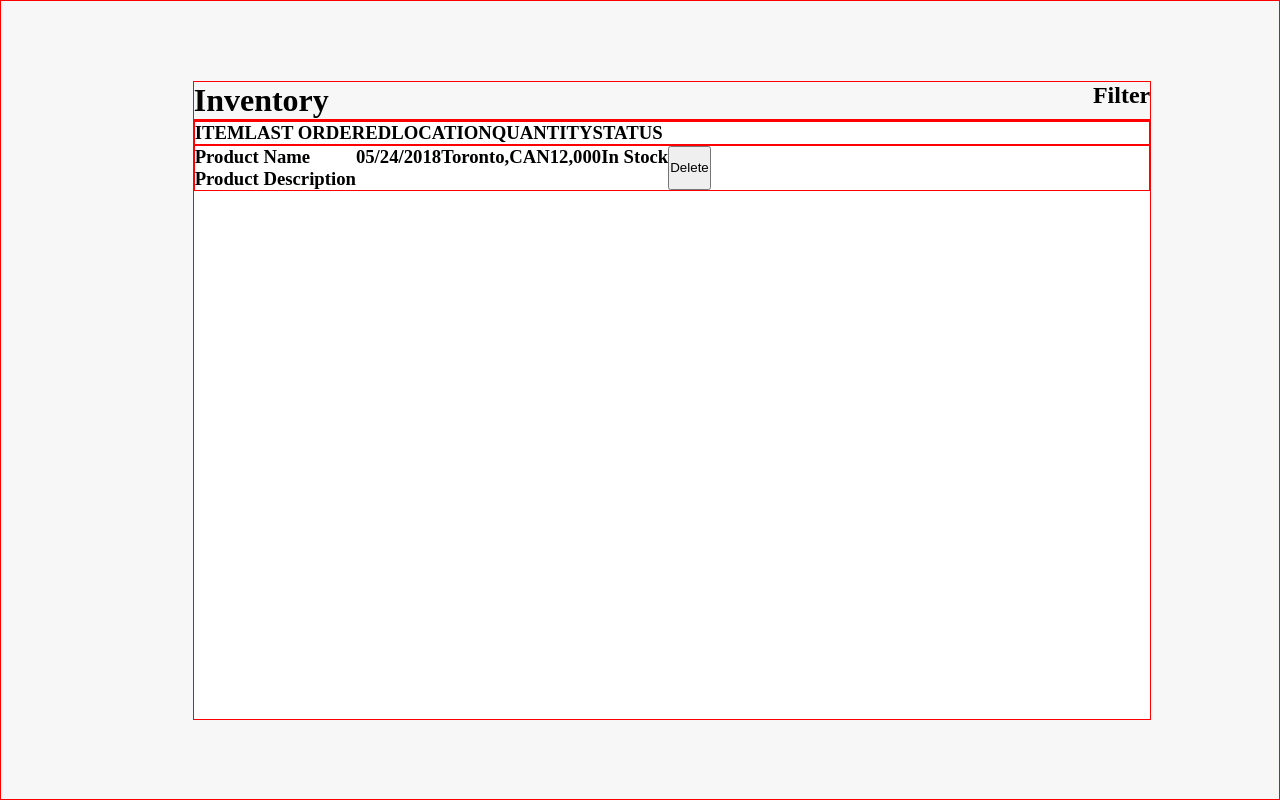
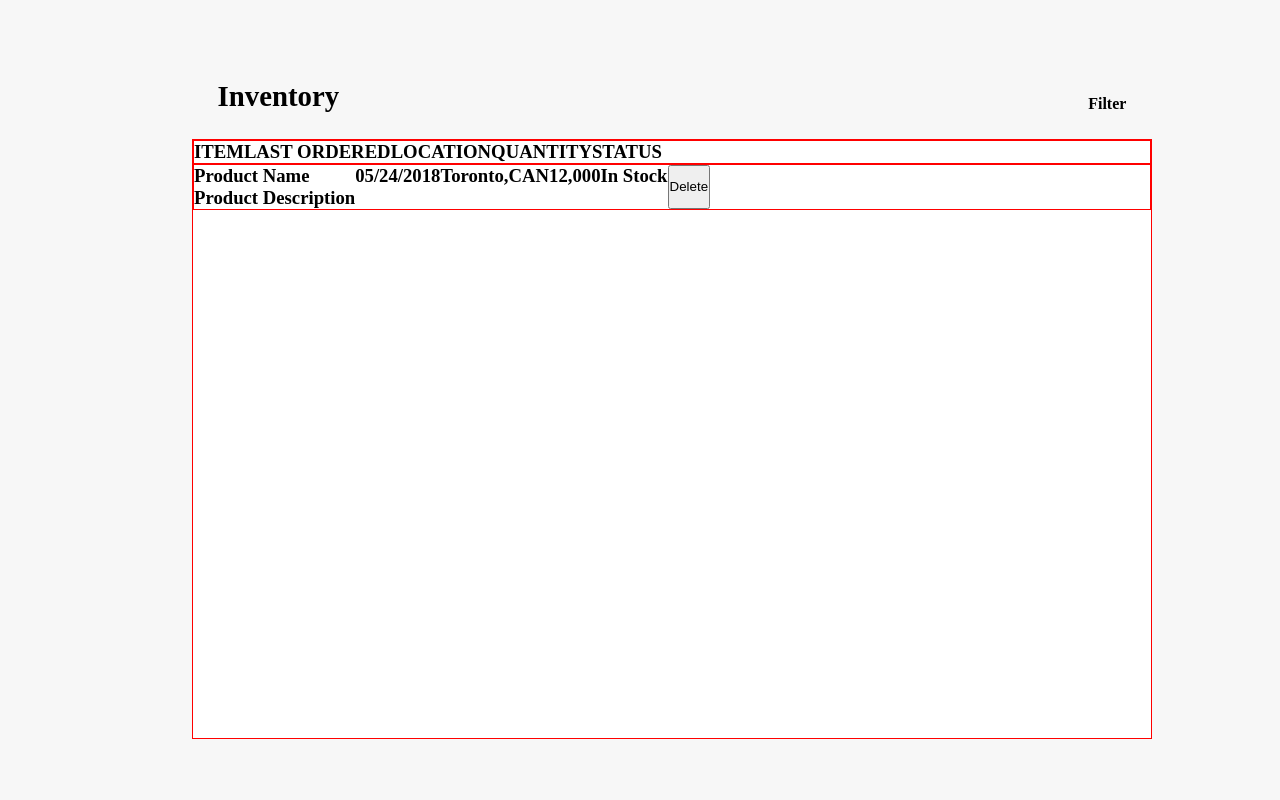
Before and after one commit to anismerchant/team-iguana-project, a React (Create React App) app in the folder frontend/: page /inventory in a window 1280 px wide. Built offline with nearby package versions, Linux system fonts and the light colour scheme.

Commit message:
project ten: Style inventory list heading container

```diff
--- a/frontend/src/InventoryList.js
+++ b/frontend/src/InventoryList.js
@@ -8,10 +8,10 @@ export default class InventoryList extends React.Component {
 
             <div className="inventoryList__container">
                 <div className="inventoryList--heading-container">
-                    <div className="InventoryList--heading">
+                    <div className="inventoryList--heading">
                         <h1 >Inventory</h1>
                     </div>
-                    <div className="InventoryList--filter">
+                    <div className="inventoryList--filter">
                         <h2 alt="filter">Filter</h2>
                     </div>
                 </div>
--- a/frontend/src/css/inventoryList.css
+++ b/frontend/src/css/inventoryList.css
@@ -12,7 +12,6 @@
   background-color: #F7F7F7;
   width: 100vw;
   height: 100vh;
-  border: 1px solid red;
 }
 
 .inventoryList__container .inventoryList--heading-container {
@@ -22,11 +21,29 @@
   -webkit-box-pack: justify;
       -ms-flex-pack: justify;
           justify-content: space-between;
-  border: 1px solid red;
   width: 75%;
   position: relative;
   top: 10%;
   left: 15%;
+  padding: 0 2% 2% 2%;
+}
+
+.inventoryList__container .inventoryList--heading-container .inventoryList--heading h1 {
+  font-size: 1.8rem;
+}
+
+.inventoryList__container .inventoryList--heading-container .inventoryList--filter {
+  display: -webkit-box;
+  display: -ms-flexbox;
+  display: flex;
+  -webkit-box-orient: vertical;
+  -webkit-box-direction: reverse;
+      -ms-flex-direction: column-reverse;
+          flex-direction: column-reverse;
+}
+
+.inventoryList__container .inventoryList--heading-container .inventoryList--filter h2 {
+  font-size: 1rem;
 }
 
 .inventoryList__container .inventoryList--main-container {
--- a/frontend/src/css/inventoryList.scss
+++ b/frontend/src/css/inventoryList.scss
@@ -12,18 +12,31 @@
     background-color: #F7F7F7;
     width: 100vw;
     height: 100vh;
-    border: 1px solid red;
+
 
 
     .inventoryList--heading-container {
         display: flex;
         justify-content: space-between;
-        border: 1px solid red;
         width: 75%;
         position: relative;
         top: 10%;
         left: 15%;
+        padding: 0 2% 2% 2%;
 
+        .inventoryList--heading {
+            h1 {
+                font-size: 1.8rem;
+            }
+
+        }
+        .inventoryList--filter {
+            display: flex;
+            flex-direction: column-reverse;
+            h2 {
+                font-size: 1rem;
+            }
+        }
     }
     .inventoryList--main-container{
         border: 1px solid red;
```
Also changed, not shown: 1 other file (tests, documents, lock files or other folders).
